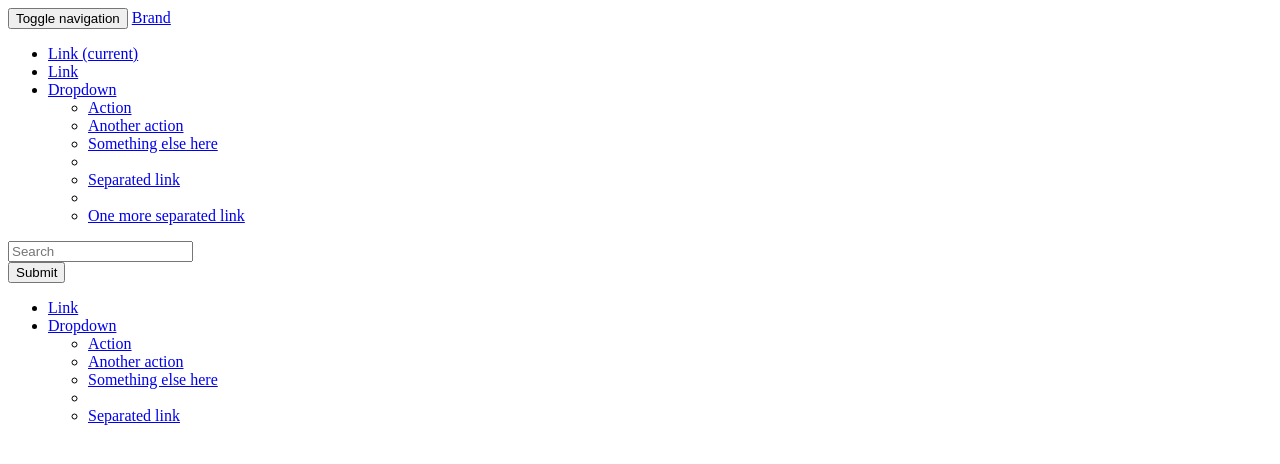
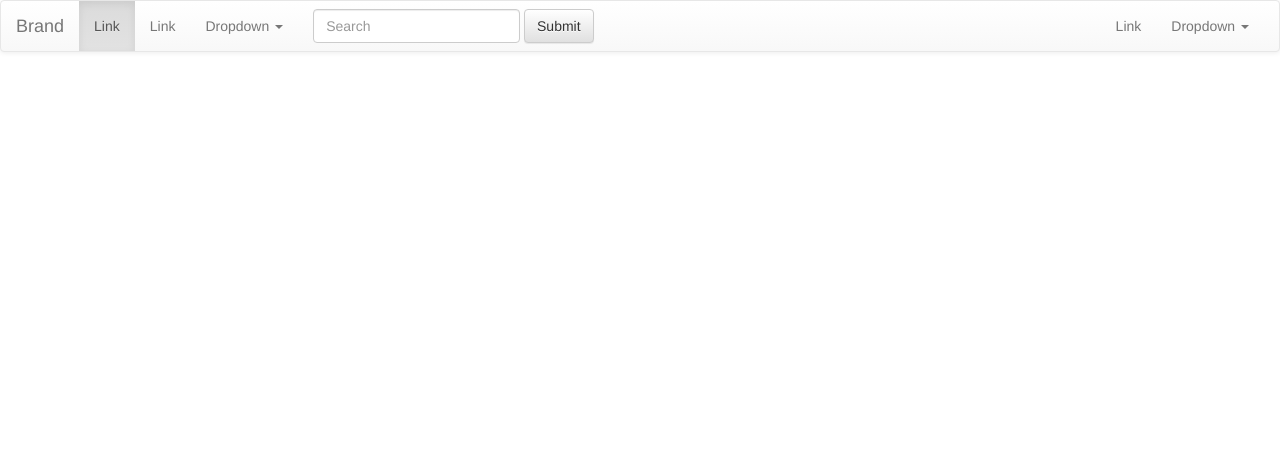
Before and after one commit to skebix/prestamos-ceri, a CodeIgniter app: the page made by application/views/templates/header.php in a window 1280 px wide. Shown: the top 464 px of the page. Run offline with CodeIgniter, Linux system fonts and the light colour scheme.

Commit message:
my stuff

```diff
--- a/application/views/templates/header.php
+++ b/application/views/templates/header.php
@@ -1,5 +1,13 @@
 <html>
 <head>
+    <!-- Latest compiled and minified CSS -->
+    <link rel="stylesheet" href="https://maxcdn.bootstrapcdn.com/bootstrap/3.3.6/css/bootstrap.min.css" integrity="sha384-1q8mTJOASx8j1Au+a5WDVnPi2lkFfwwEAa8hDDdjZlpLegxhjVME1fgjWPGmkzs7" crossorigin="anonymous">
+
+    <!-- Optional theme -->
+    <link rel="stylesheet" href="https://maxcdn.bootstrapcdn.com/bootstrap/3.3.6/css/bootstrap-theme.min.css" integrity="sha384-fLW2N01lMqjakBkx3l/M9EahuwpSfeNvV63J5ezn3uZzapT0u7EYsXMjQV+0En5r" crossorigin="anonymous">
+
+    <!-- Latest compiled and minified JavaScript -->
+    <script src="https://maxcdn.bootstrapcdn.com/bootstrap/3.3.6/js/bootstrap.min.js" integrity="sha384-0mSbJDEHialfmuBBQP6A4Qrprq5OVfW37PRR3j5ELqxss1yVqOtnepnHVP9aJ7xS" crossorigin="anonymous"></script>
     <title>Prestamos CERI</title>
 </head>
 <body>
```
